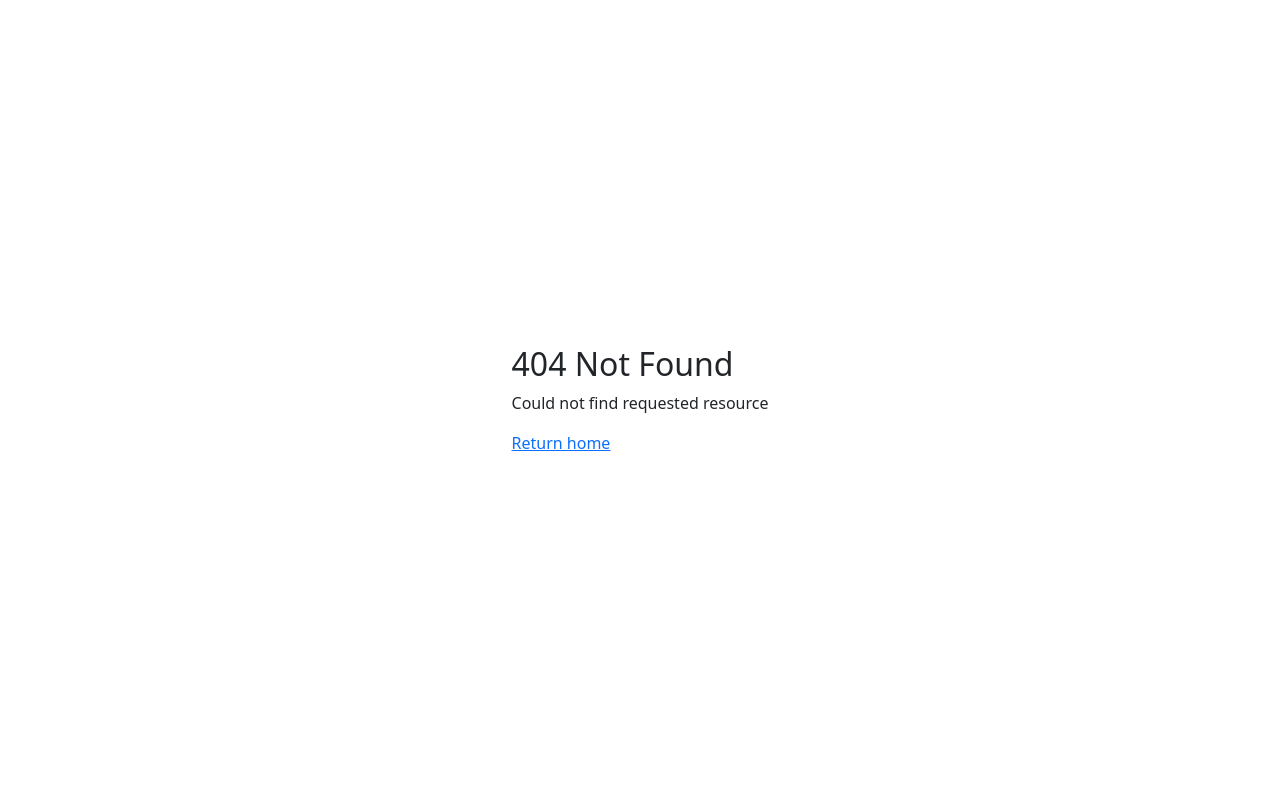
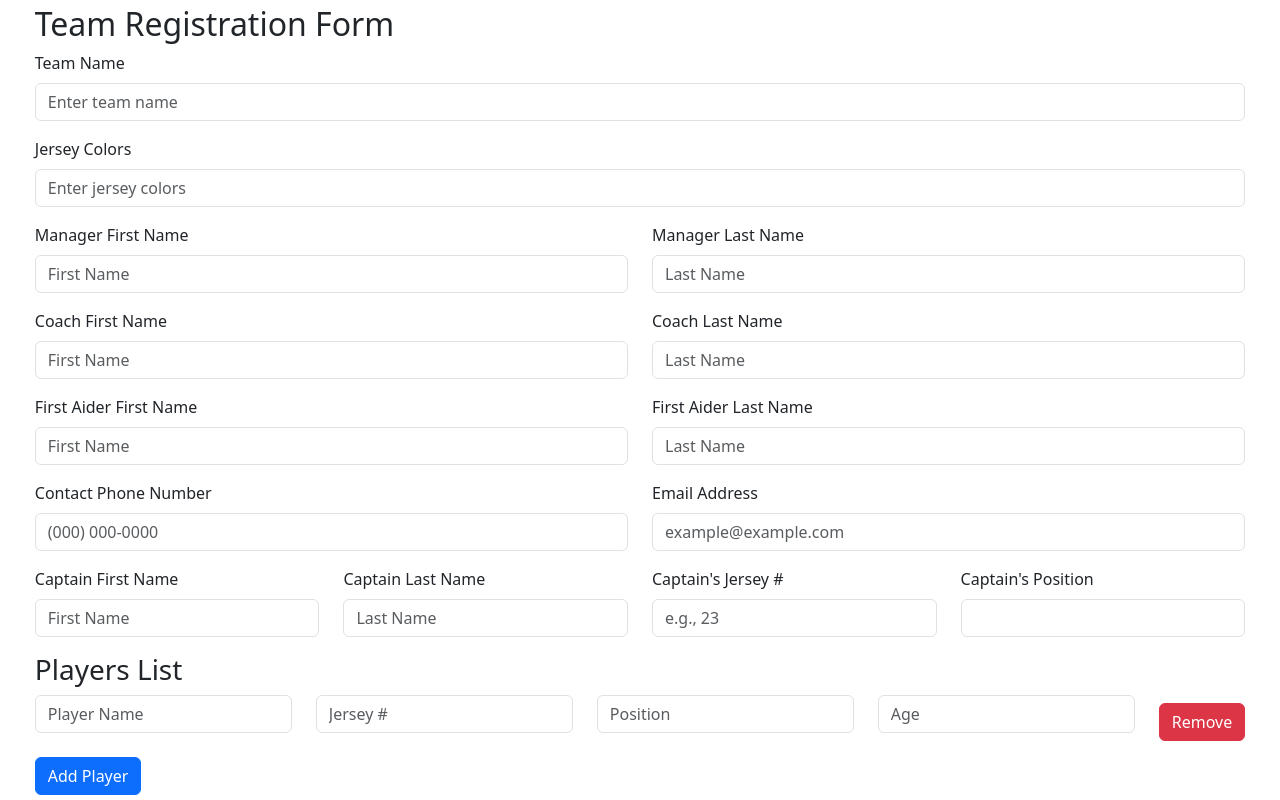
Before and after one commit to Go4It-Africa/tournament-frontend, a Next.js app: page /teams/create in a window 1280 px wide. Before the commit this address had no page. Built offline with nearby package versions, Linux system fonts and the light colour scheme.

Commit message:
Adds create team route

```diff
--- /dev/null
+++ b/src/app/(pages)/(dashboard)/teams/create/page.tsx
@@ -0,0 +1,190 @@
+import React, { useState } from 'react';
+import { Form, Col, Row, Button } from 'react-bootstrap';
+
+const CreateTeam = () => {
+  const [players, setPlayers] = useState([
+    { name: '', jersey: '', position: '', age: '' },
+  ]);
+
+  // Handlers for dynamic player list
+  const addPlayer = () => {
+    setPlayers([...players, { name: '', jersey: '', position: '', age: '' }]);
+  };
+
+  const removePlayer = (index: number) => {
+    setPlayers(players.filter((_, i) => i !== index));
+  };
+
+  /**
+   * Updates the player at the given index with the provided value.
+   * @param {number} index - The index of the player to update.
+   * @param {string} field - The field to update (name, jersey, position, age).
+   * @param {string} value - The new value for the given field.
+   */
+  //   const handlePlayerChange =
+  //     (index: number, field: string, value: string) => {
+  //       const updatedPlayers = [...players];
+  //       updatedPlayers[index][field] = value;
+  //       setPlayers(updatedPlayers);
+  //     };
+
+  return (
+    <div className='form-container'>
+      <h2>Team Registration Form</h2>
+      <Form>
+        {/* Team Name */}
+        <Form.Group controlId='teamName' className='mb-3'>
+          <Form.Label>Team Name</Form.Label>
+          <Form.Control type='text' placeholder='Enter team name' required />
+        </Form.Group>
+
+        {/* Jersey Colors */}
+        <Form.Group controlId='jerseyColors' className='mb-3'>
+          <Form.Label>Jersey Colors</Form.Label>
+          <Form.Control
+            type='text'
+            placeholder='Enter jersey colors'
+            required
+          />
+        </Form.Group>
+
+        {/* Manager */}
+        <Row className='mb-3'>
+          <Form.Group as={Col} controlId='managerFirstName'>
+            <Form.Label>Manager First Name</Form.Label>
+            <Form.Control type='text' placeholder='First Name' required />
+          </Form.Group>
+          <Form.Group as={Col} controlId='managerLastName'>
+            <Form.Label>Manager Last Name</Form.Label>
+            <Form.Control type='text' placeholder='Last Name' required />
+          </Form.Group>
+        </Row>
+
+        {/* Coach */}
+        <Row className='mb-3'>
+          <Form.Group as={Col} controlId='coachFirstName'>
+            <Form.Label>Coach First Name</Form.Label>
+            <Form.Control type='text' placeholder='First Name' required />
+          </Form.Group>
+          <Form.Group as={Col} controlId='coachLastName'>
+            <Form.Label>Coach Last Name</Form.Label>
+            <Form.Control type='text' placeholder='Last Name' required />
+          </Form.Group>
+        </Row>
+
+        {/* First Aider */}
+        <Row className='mb-3'>
+          <Form.Group as={Col} controlId='firstAiderFirstName'>
+            <Form.Label>First Aider First Name</Form.Label>
+            <Form.Control type='text' placeholder='First Name' required />
+          </Form.Group>
+          <Form.Group as={Col} controlId='firstAiderLastName'>
+            <Form.Label>First Aider Last Name</Form.Label>
+            <Form.Control type='text' placeholder='Last Name' required />
+          </Form.Group>
+        </Row>
+
+        {/* Contact Info */}
+        <Row className='mb-3'>
+          <Form.Group as={Col} controlId='contactPhone'>
+            <Form.Label>Contact Phone Number</Form.Label>
+            <Form.Control type='tel' placeholder='(000) 000-0000' required />
+          </Form.Group>
+          <Form.Group as={Col} controlId='emailAddress'>
+            <Form.Label>Email Address</Form.Label>
+            <Form.Control
+              type='email'
+              placeholder='example@example.com'
+              required
+            />
+          </Form.Group>
+        </Row>
+
+        {/* Captain Info */}
+        <Row className='mb-3'>
+          <Form.Group as={Col} controlId='captainFirstName'>
+            <Form.Label>Captain First Name</Form.Label>
+            <Form.Control type='text' placeholder='First Name' required />
+          </Form.Group>
+          <Form.Group as={Col} controlId='captainLastName'>
+            <Form.Label>Captain Last Name</Form.Label>
+            <Form.Control type='text' placeholder='Last Name' required />
+          </Form.Group>
+          <Form.Group as={Col} controlId='captainJersey'>
+            <Form.Label>{"Captain's Jersey #"}</Form.Label>
+            <Form.Control type='text' placeholder='e.g., 23' required />
+          </Form.Group>
+          <Form.Group as={Col} controlId='captainPosition'>
+            <Form.Label>{"Captain's Position"}</Form.Label>
+            <Form.Control type='text' required />
+          </Form.Group>
+        </Row>
+
+        {/* Players List */}
+        <h3>Players List</h3>
+        {players.map((player, index) => (
+          <Row key={index} className='mb-3'>
+            <Form.Group as={Col} controlId={`playerName${index}`}>
+              <Form.Control
+                type='text'
+                placeholder='Player Name'
+                value={player.name}
+                onChange={
+                  (/*e*/) => {} //handlePlayerChange(index, 'name', e.target.value)
+                }
+                required
+              />
+            </Form.Group>
+            <Form.Group as={Col} controlId={`playerJersey${index}`}>
+              <Form.Control
+                type='text'
+                placeholder='Jersey #'
+                value={player.jersey}
+                // onChange={(e) =>
+                //   handlePlayerChange(index, 'jersey', e.target.value)
+                // }
+                required
+              />
+            </Form.Group>
+            <Form.Group as={Col} controlId={`playerPosition${index}`}>
+              <Form.Control
+                type='text'
+                placeholder='Position'
+                value={player.position}
+                // onChange={(e) =>
+                //   handlePlayerChange(index, 'position', e.target.value)
+                // }
+                required
+              />
+            </Form.Group>
+            <Form.Group as={Col} controlId={`playerAge${index}`}>
+              <Form.Control
+                type='number'
+                placeholder='Age'
+                value={player.age}
+                // onChange={(e) =>
+                //   handlePlayerChange(index, 'age', e.target.value)
+                // }
+                required
+              />
+            </Form.Group>
+            <Col xs='auto'>
+              <Button
+                variant='danger'
+                onClick={() => removePlayer(index)}
+                className='mt-2'
+              >
+                Remove
+              </Button>
+            </Col>
+          </Row>
+        ))}
+        <Button variant='primary' onClick={addPlayer}>
+          Add Player
+        </Button>
+      </Form>
+    </div>
+  );
+};
+
+export default CreateTeam;
```
